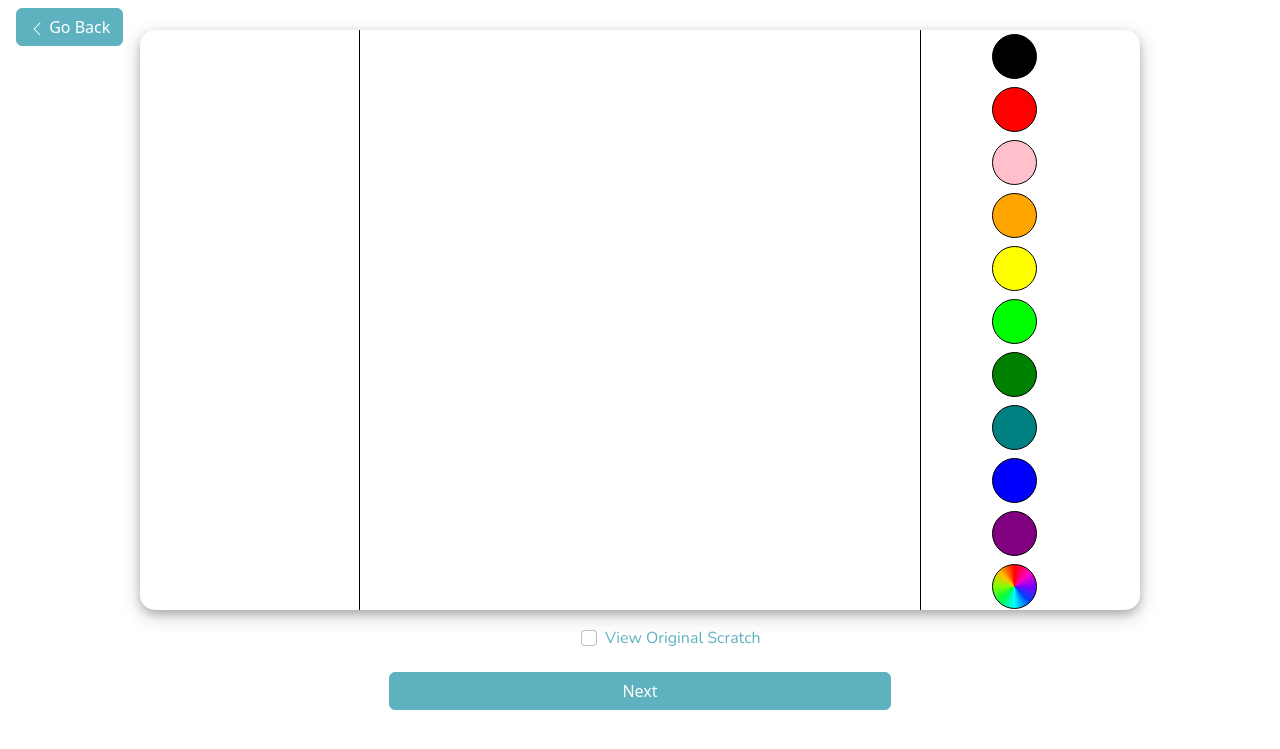
After one commit to CesarCGuzman/itsc-3155-FromScratch, a Flask app: page /compose-reply/scratch in a window 1280 px wide. The commit adds this page. Shown: the top 749 px of the page. Run offline with Flask 2, Linux system fonts and the light colour scheme.

Commit message:
added compose-reply-scratch page

```diff
--- a/app.py
+++ b/app.py
@@ -55,6 +55,10 @@ def try_signing_up():
 def compose_scratch():
     return render_template('compose-scratch.html')
 
+@app.route('/compose-reply/scratch')
+def compose_reply_scratch():
+    return render_template('compose-reply-scratch.html')
+
 @app.get('/Discover')
 def discover():
     return render_template('discover.html')
--- /dev/null
+++ b/templates/compose-reply-scratch.html
@@ -0,0 +1,77 @@
+{% extends 'layout-no-navbar.html' %}
+{% block body %}
+<style>
+  .back-button {
+  position: absolute;
+  top: 8px;
+  left: 16px;
+  }
+
+  .scratch-form{
+      padding-top: 30px;
+  }
+  .canvas{
+    width: 1000;
+    height: 580;
+  }
+  .colors{
+    height: fit-content;
+  }
+    .checkbox{
+        padding-left: 12em;
+    }
+</style>
+
+<span class="back-button">
+  <button type="button" onclick="history.back()" class="btn btn-primary flex-grow-1">
+    <svg xmlns="http://www.w3.org/2000/svg" width="16" height="16" fill="currentColor" class="bi bi-chevron-left" viewBox="0 0 16 16" >
+      <path fill-rule="evenodd" d="M11.354 1.646a.5.5 0 0 1 0 .708L5.707 8l5.647 5.646a.5.5 0 0 1-.708.708l-6-6a.5.5 0 0 1 0-.708l6-6a.5.5 0 0 1 .708 0z"/>
+    </svg>
+    Go Back
+  </button>
+</span>
+
+
+  <div class="scratch-form mb-3">
+    <div class="canvas">
+        <div class="tools">
+
+        </div>
+
+        <div class="drawing-canvas">
+
+        </div>
+        <div class="colors d-flex align-items-center flex-column">
+          <div class="color-container d-flex align-items-center flex-column">
+            <!-- lg circle buttons-->
+            <button class="btn btn-black btn-circle btn-circle-lg m-1"><i class="black"></i></button>
+            <button class="btn btn-red btn-circle btn-circle-lg m-1"><i class="red"></i></button>
+            <button class="btn btn-pink btn-circle btn-circle-lg m-1"><i class="pink"></i></button>
+            <button class="btn btn-orange btn-circle btn-circle-lg m-1"><i class="orange"></i></button>
+            <button class="btn btn-yellow btn-circle btn-circle-lg m-1"><i class="yellow"></i></button>
+            <button class="btn btn-limeg btn-circle btn-circle-lg m-1"><i class="lime green"></i></button>
+            <button class="btn btn-green btn-circle btn-circle-lg m-1"><i class="green"></i></button>
+            <button class="btn btn-teal btn-circle btn-circle-lg m-1"><i class="teal"></i></button>
+            <button class="btn btn-blue btn-circle btn-circle-lg m-1"><i class="blue"></i></button>
+            <button class="btn btn-purple btn-circle btn-circle-lg m-1"><i class="purple"></i></button>
+            <button class="btn btn-choose btn-circle btn-circle-lg m-1"><i class="choose color"></i></button>
+          </div>
+        </div>
+    </div>
+  </div>
+<form action="" method="post" class="">
+  <div class="login-form m-auto">
+        <div class="checkbox">
+            <div class="form-check">
+                <input class="form-check-input" type="checkbox" value="" id="flexCheckDefault">
+                <label class="form-check-label" for="flexCheckDefault">
+                    <p style="color:#5EB1BF;">View Original Scratch</p>
+                </label>
+            </div>
+        </div>
+        <div class="d-flex pt-1">
+            <button type="button" class="btn btn-primary flex-grow-1">Next</button>
+        </div>
+  </div>
+</form>
+{% endblock %}
```
Also changed, not shown: templates/Discover.html (+15 -8 lines).
